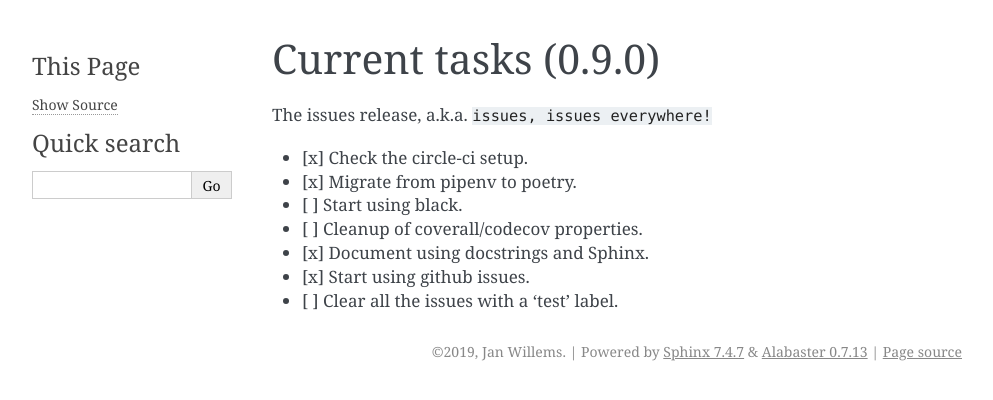
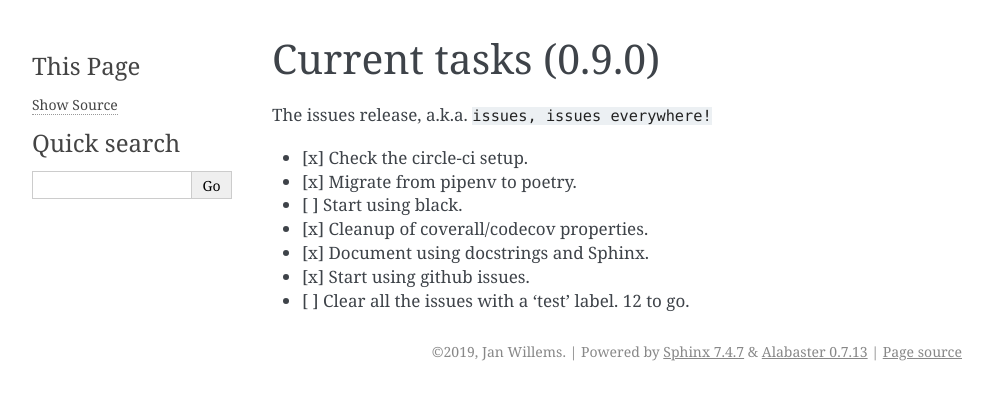
Before and after one commit to jw/stilus, a Sphinx documentation site: the page built from docs/plan/current.md, in a window 1280 px wide. Shown: the top 400 px of the page, without its empty margins (148-1141 px from the left). Built offline with Sphinx 7.4.7, drawn with Linux system fonts in a browser that asks for light colours.

Commit message:
Update of current progress.

```diff
--- a/docs/plan/current.md
+++ b/docs/plan/current.md
@@ -5,7 +5,7 @@ The issues release, a.k.a. `issues, issues everywhere!`
  - [x] Check the circle-ci setup.
  - [x] Migrate from pipenv to poetry.
  - [ ] Start using black.
- - [ ] Cleanup of coverall/codecov properties.
+ - [x] Cleanup of coverall/codecov properties.
  - [x] Document using docstrings and Sphinx.
  - [x] Start using github issues.
- - [ ] Clear all the issues with a 'test' label.
+ - [ ] Clear all the issues with a 'test' label.  12 to go.
```
